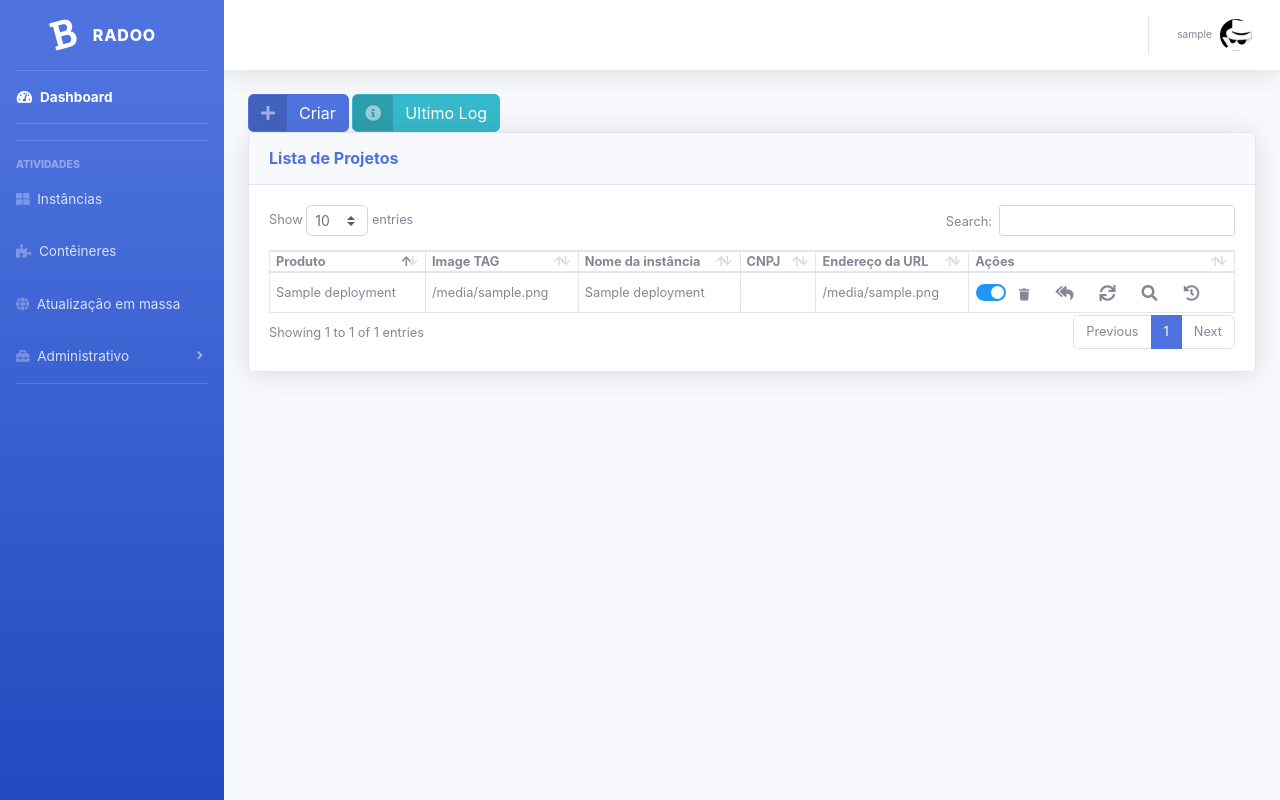
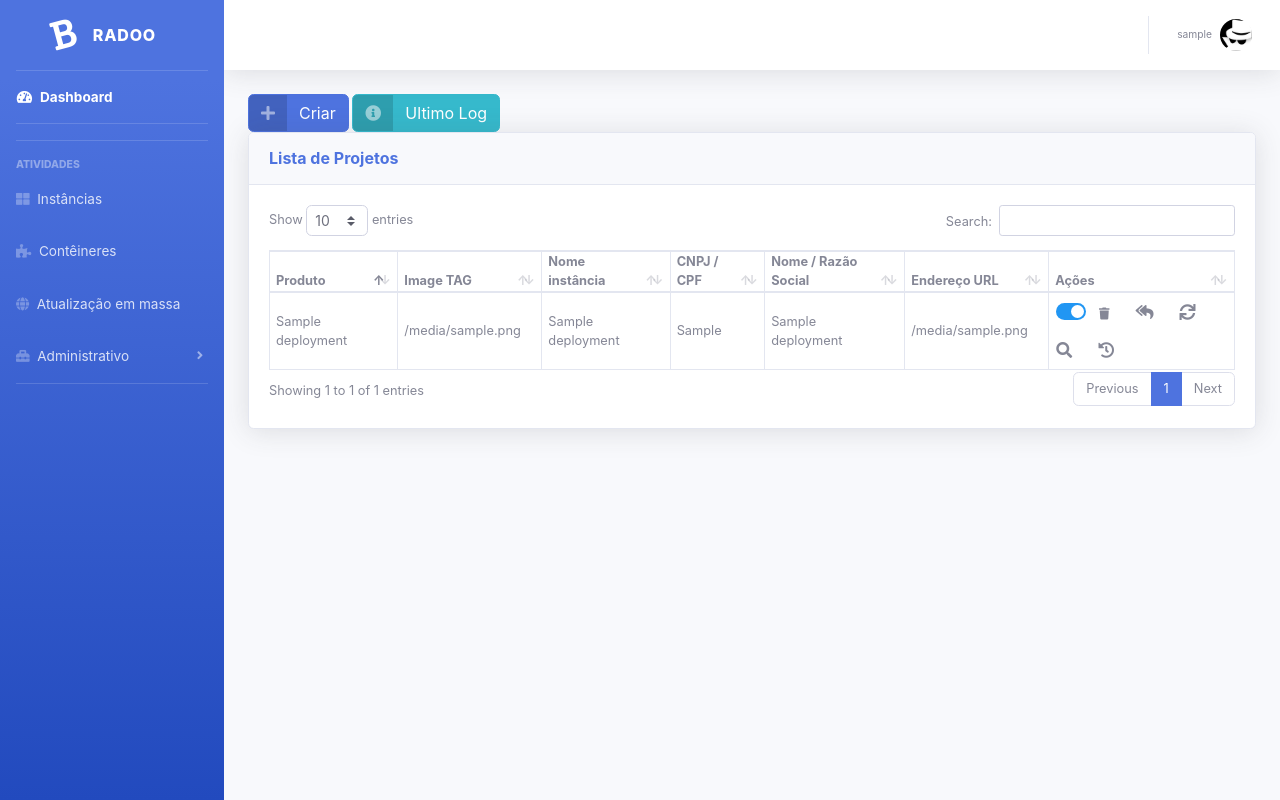
Before and after one commit to marbueno/Bradoo, a Django app: template site/bradoo/templates/containers/deployments.html in a window 1280 px wide. Run offline with Django 3.2, Linux system fonts and the light colour scheme; a user stored in the database is signed in; tables that the repository leaves empty hold one stand-in row (values such as "Sample post"); the template is opened without the code that fills it: values that come from a table or form of the project are taken from there, most other values are stand-ins (such as "Sample title", 1, 10 or a date in 2020); lists and menus that the app fills with data are empty; some libraries are stand-ins or nearby versions.

Commit message:
Tarefas - Slide 3 e 4

```diff
--- a/site/bradoo/static/js/list_containers.js
+++ b/site/bradoo/static/js/list_containers.js
@@ -1,4 +1,5 @@
 var images = []
+var build = {}
 
 $("#createbuild").submit(function (event) {
     event.preventDefault();
@@ -46,16 +47,53 @@ $("#createbuild").submit(function (event) {
         onClose: () => {
         clearInterval(timerInterval)
         }
+
     }).then((result) => {
-        if (
-            // Read more about handling dismissals
-            result.dismiss === Swal.DismissReason.timer
-            ) {
+        if (result.dismiss === Swal.DismissReason.timer) {
             $('#outputJenkins').modal('show');
         }
     });
     return false
+});
 
+
+$('#updatebuild').submit(function (event) {
+    event.preventDefault();
+    debugger;
+    var data = $( this ).serializeArray();
+    var url = 'http://18.219.63.233:5000/build/' + build._id + "/";
+
+    data.push({ name: "product", value: build.product});
+    data.push({ name: "image_tag", value: build.image_tag});
+    data.push({ name: "name", value: build.name});
+
+    $.ajax({
+        type: "PUT",
+        url: url,
+        data :  JSON.stringify(data),
+        contentType: "application/json; charset=utf-8",
+        datatype: "json",
+        success:function () {
+            $('#updateJob').modal('hide');
+            $('body').removeClass('modal-open');
+            $('.modal-backdrop').remove();
+            Swal.fire({
+                type: 'success',
+                title: 'Sucesso!',
+                text: 'Build Executado!'
+            });
+
+        },
+        error:function (ex) {
+            console.log(ex);
+            Swal.fire({
+                type:'error',
+                title: 'Oops...',
+                text:'Falha ao executar o build!'
+            });
+
+        }
+    })
 });
 
 $('input[id^="switch"]').click(function (e) {
@@ -96,15 +134,10 @@ $('input[id^="switch"]').click(function (e) {
 
                     });
                 }
-
             });
         }
     })
-
-
 });
-
-
 
 $("#auto_fill_product").focusout(function () {
     var product = $( this ).val();
@@ -122,41 +155,6 @@ $("#auto_fill_product").focusout(function () {
             });
         }
     })
-});
-
-
-$('form[id^="updatejob-"]').submit(function (event) {
-    event.preventDefault();
-    var data = $( this ).serializeArray();
-    var url = 'http://18.219.63.233:5000/build/';
-    debugger;
-    $.ajax({
-        type: "PUT",
-        url: url,
-        data :  JSON.stringify(data),
-        contentType: "application/json; charset=utf-8",
-        datatype: "json",
-        success:function () {
-            $('div[id^="updateJob-"]').modal('hide');
-            $('body').removeClass('modal-open');
-            $('.modal-backdrop').remove();
-            Swal.fire({
-                type: 'success',
-                title: 'Sucesso!',
-                text: 'Build executado!'
-            });
-
-        },
-        error:function () {
-            Swal.fire({
-                type:'error',
-                title: 'Oops...',
-                text:'Falha ao executar o build!'
-            });
-
-        }
-    })
-
 });
 
 $('form[id^="back-deployment-"]').submit(function (event) {
@@ -279,7 +277,8 @@ $('form[id^="backup-deployment-"]').submit(function (event) {
                         type:'error',
                         title: 'Oops...',
                         text:'Falha ao realizar o Backup'
-                            }).then(function () {
+                    })
+                    .then(function () {
                         window.location.href= '/deployments';
 
                     });
@@ -291,8 +290,7 @@ $('form[id^="backup-deployment-"]').submit(function (event) {
     return false;
 });
 
-
-function showBuildLog(build_id){
+function showBuildLog(build_id) {
 
     if (build_id !== null && build_id !== 0) {
 
@@ -309,3 +307,33 @@ function showBuildLog(build_id){
         })
     }
 }
+
+function setValuesFields(name){
+
+    $('[name="name"]').prop( "disabled", true );
+
+    $.ajax({
+        type: "GET",
+        url: "http://18.219.63.233:5000/build/" + name,
+        datatype: "json",
+        success: function (result) {
+
+            build = result;
+
+            $('#productu').val(result.product);
+            $('#imageu').val(result.image_id);
+            $('[name="name"]').val(result.name);
+            $('[name="cnpj_cpf"]').val(result.cnpj_cpf);
+            $('[name="nome_razaosocial"]').val(result.nome_razaosocial);
+            $('[name="login"]').val(result.login);
+            $('[name="password"]').val(result.password);
+
+            if (result.typedb === "demo")
+                $("#typedbuDEMO").prop("checked", true);
+
+            if (result.typedb === "prod")
+                $("#typedbuPROD").prop("checked", true);
+
+        }
+    })
+}
--- a/site/bradoo/templates/containers/deployments.html
+++ b/site/bradoo/templates/containers/deployments.html
@@ -42,9 +42,10 @@
                 <tr>
                     <th>Produto</th>
                     <th>Image TAG</th>
-                    <th>Nome da instância</th>
-                    <th>CNPJ</th>
-                    <th>Endereço da URL</th>
+                    <th>Nome instância</th>
+                    <th>CNPJ / CPF</th>
+                    <th>Nome / Razão Social</th>
+                    <th>Endereço URL</th>
                     <th>Ações</th>
                 </tr>
                 </thead>
@@ -54,7 +55,8 @@
                     <td>{{ deployment.product_name }}</td>
                     <td>{{ deployment.image_tag }}</td>
                     <td>{{ deployment.name }}</td>
-                    <td></td>
+                    <td>{{ deployment.cnpj_cpf }}</td>
+                    <td>{{ deployment.nome_razaosocial }}</td>
                     <td>{{ deployment.url_image }}</td>
                     <td class="acoes">
 
@@ -73,7 +75,7 @@
                                 <input name="deployment" value="{{ deployment.name }}" type="hidden">
                                 <button class="btn"><i class="fas fa-reply-all" title="Efetuar Rollback"></i></button>
                             </form>
-                            <button class="btn" data-toggle="modal" data-target="#updateJob-{{ deployment.name }}" title="Atualizar Instância"><i class="fas fa-sync"></i></button>
+                            <button class="btn" data-toggle="modal" data-target="#updateJob" title="Atualizar Instância" onclick="setValuesFields('{{ deployment.name }}')""><i class="fas fa-sync"></i></button>
                             <form id="backup-deployment-{{ deployment.name  }}">
                                 <input name="deployment" value="{{ deployment.name }}" type="hidden">
                                 <button class="btn"><i class="fas fa-search" title="Efetuar Backup"></i></button>
--- a/site/bradoo/templates/containers/modal-update.html
+++ b/site/bradoo/templates/containers/modal-update.html
@@ -1,40 +1,53 @@
 {% load bootstrap %}
-
-{% for deployment in deployments %}
-<div class="modal fade" id="updateJob-{{ deployment.metadata.name }}" tabindex="-1" role="dialog" aria-labelledby="updateJobLabel" aria-hidden="true">
+<div class="modal fade" id="updateJob" tabindex="-1" role="dialog" aria-labelledby="updateJobLabel" aria-hidden="true">
     <div class="modal-dialog" role="document">
         <div class="modal-content">
             <div class="modal-header">
-        <h5 class="modal-title" id="updateJobLabel">Update Job {{ deployment.metadata.name }}</h5>
+                <h5 class="modal-title" id="updateJobLabel">Atualizar Instância</h5>
                 <button type="button" class="close" data-dismiss="modal" aria-label="Fechar">
                   <span aria-hidden="true">&times;</span>
                 </button>
             </div>
             <div class="modal-body">
-            {% block body %}
-            <form id="updatejob-{{ deployment.metadata.name }}">
+
+              <form id="updatebuild">
                   <div class="form-group">
-                    <input type="hidden" value="{{ deployment.metadata.name }}" name="name">
+                    <label>Produto</label>
+                    <select class="form-control" name="productu" id="productu" disabled>
+                      {% for product in products %}
+                        <option value="{{ product.id }}">{{ product.product }}</option>
+                      {% endfor %}
+                    </select>
                   </div>
                   <div class="form-group">
-                <label for="auto_fill_image2">Image Tag</label>
-                    <select class="form-control" id="auto_fill_image2" name="image">
-                        <option value="None" selected="selected">None</option>
+                    <label>Image Tag</label>
+                    <select class="form-control" name="image_tagu" id="image_tagu" disabled>
                       {% for image in images %}
                         <option value="{{ image.id }}">{{ image.image_tag }}</option>
                       {% endfor %}
-                        <input id="id_image_tagu" name="image_tag" type="hidden" value="">
                     </select>
                   </div>
-            {{ formupdateimage|bootstrap }}
+
+                  {{ formJob|bootstrap }}
+
+                  <div class="form-group">
+                    <label>Modelo de Banco de Dados</label>
+                  </div>
+                  <div class="form-check form-check-inline">
+                    <input class="form-check-input" type="radio" name="typedb" id="typedbuDEMO" value="demo">
+                    <label class="form-check-label" for="typedbuDEMO">Demo</label>
+                  </div>
+                  <div class="form-check form-check-inline">
+                    <input class="form-check-input" type="radio" name="typedb" id="typedbuPROD" value="prod">
+                    <label class="form-check-label" for="typedbuPROD">Produção</label>
+                  </div>
+
                   <div class="modal-footer">
-                <button class="btn btn-primary button">Update</button>
+                    <button class="btn btn-primary button">Atualizar</button>
                     <button type="button" class="btn btn-secondary" data-dismiss="modal">Fechar</button>
                   </div>
               </form>
-            {% endblock %}
             </div>
         </div>
     </div>
 </div>
-{% endfor %}
```
Lines whose indentation alone changed are shown as unchanged.
